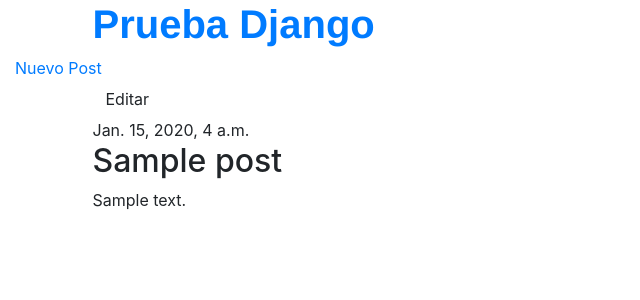
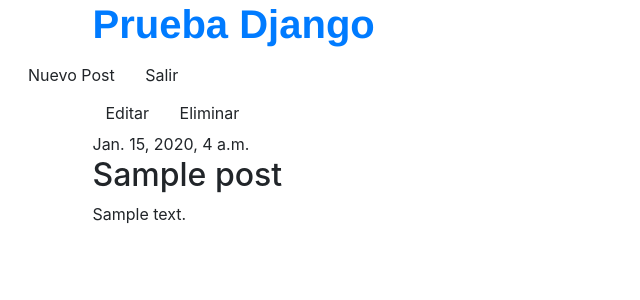
Before and after one commit to AnthuanGarcia/django-test2, a Django app: page /post/1/ in a window 1280 px wide. Shown: the top 300 px of the page, without its empty margins (0-640 px from the left). Run offline with Django 3.2, Linux system fonts and the light colour scheme; a user stored in the database is signed in; tables that the repository leaves empty hold one stand-in row (values such as "Sample post").

Commit message:
Eliminacion de Posts

```diff
--- a/blog/templates/blog/base.html
+++ b/blog/templates/blog/base.html
@@ -12,9 +12,14 @@
               <h1><a href="/">Prueba Django</a></h1>
           </div>
           {% if user.is_authenticated %}
-            <a href="{% url 'post_new' %}" class="top-menu">
-                Nuevo Post
-            </a>
+            <aside class="actions">
+                <a href="{% url 'post_new' %}" class="btn btn-default">
+                    Nuevo Post
+                </a>
+                <a href="{% url 'logout' %}" class="btn btn-default">
+                    Salir
+                </a>
+            </aside>
           {% endif %}
         </header>
         <main class="container">
--- a/blog/templates/blog/post_detail.html
+++ b/blog/templates/blog/post_detail.html
@@ -5,7 +5,10 @@
         {% if user.is_authenticated %}
             <aside class="actions">
                 <a class="btn btn-default" href="{% url 'post_edit' pk=post.pk %}">
-                Editar
+                    Editar
+                </a>
+                <a class="btn btn-default" href="{% url 'post_delete' pk=post.pk %}">
+                    Eliminar
                 </a>
             </aside>
         {% endif %}
--- a/blog/urls.py
+++ b/blog/urls.py
@@ -6,4 +6,6 @@
     path('post/<int:pk>/', views.post_detail, name='post_detail'),
     path('post/new/', views.post_new, name='post_new'),
     path('post/<int:pk>/edit/', views.post_edit, name='post_edit'),
+    path('post/<int:pk>/delete/', views.post_delete, name='post_delete'),
+    path('logout/', views.logout, name='logout')
 ]
--- a/blog/views.py
+++ b/blog/views.py
@@ -48,3 +48,13 @@
         form = PostForm(instance=post)
 
     return render(request, 'blog/post_edit.html', {'form': form})
+
+@login_required
+def post_delete(request, pk):
+    post = get_object_or_404(Post, pk=pk)
+    post.delete()
+    return redirect('post_list')
+
+def logout(request):
+    request.session.flush()
+    return redirect('post_list')
```
